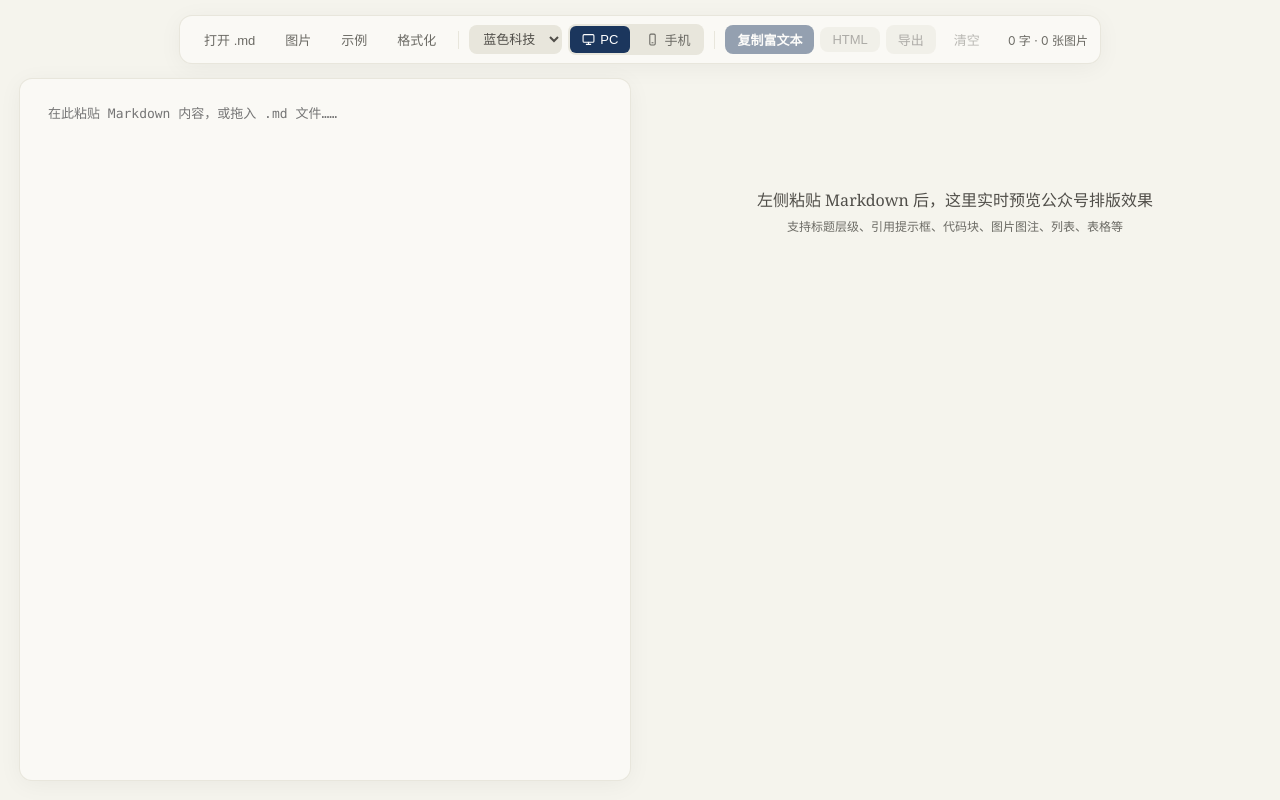
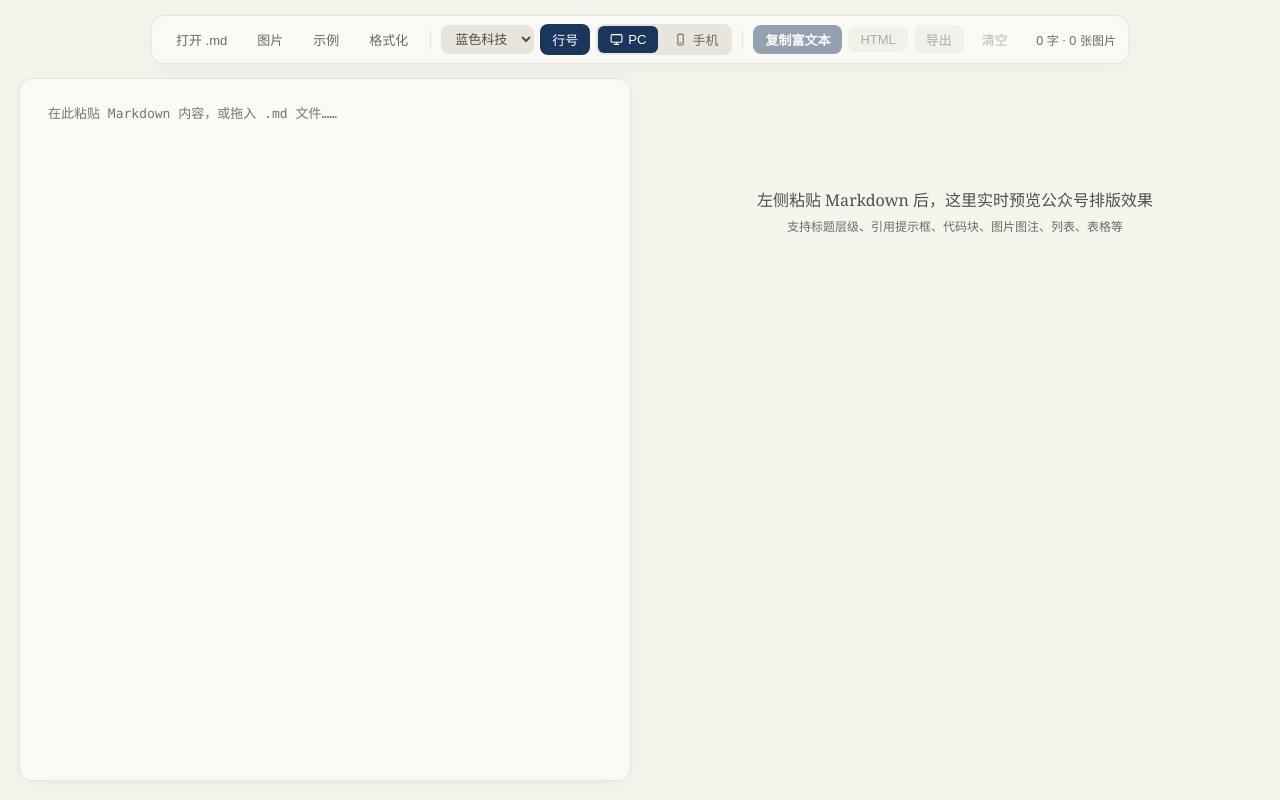
Before and after one commit to Tinywan/tinywan-wechat-format, a Vue app: page / in a window 1280 px wide. Built offline with nearby package versions, Linux system fonts and the light colour scheme.

Commit message:
feat(code): add line numbers support with toolbar toggle

```diff
--- a/src/App.vue
+++ b/src/App.vue
@@ -7,12 +7,14 @@
       :theme-id="themeId"
       :themes="themes"
       :mode="previewMode"
+      :show-line-numbers="showLineNumbers"
       @open-md="editor.openMd()"
       @pick-images="editor.pickImages()"
       @load-sample="loadSample"
       @format-text="formatText"
       @theme-change="onThemeChange"
       @mode-change="onModeChange"
+      @toggle-line-numbers="toggleLineNumbers"
       @copy-rich="copyRich"
       @copy-html="copyHtmlSource"
       @export="exportHtml"
@@ -46,7 +48,7 @@ const editor = ref(null)
 const preview = ref(null)
 const toast = ref(null)
 
-const { markdown, themeId, themes, html, warnings, imageCount, lastImagesInfo, stats, loadMarkdownFile, addImages, clear: clearAll } = useFormatter()
+const { markdown, themeId, themes, showLineNumbers, toggleLineNumbers, html, warnings, imageCount, lastImagesInfo, stats, loadMarkdownFile, addImages, clear: clearAll } = useFormatter()
 
 const statusText = computed(() => `${stats.value.chars} 字 · ${imageCount.value} 张图片`)
 
--- a/src/components/Toolbar.vue
+++ b/src/components/Toolbar.vue
@@ -11,6 +11,14 @@
       <select class="theme-select" :value="themeId" @change="$emit('theme-change', $event.target.value)">
         <option v-for="t in themes" :key="t.id" :value="t.id">{{ t.name }}</option>
       </select>
+      <button
+        class="toggle-btn"
+        :class="{ active: showLineNumbers }"
+        @click="$emit('toggle-line-numbers')"
+        title="代码块行号开关"
+      >
+        行号
+      </button>
       <div class="mode-switch">
         <button :class="{ active: mode === 'pc' }" @click="$emit('mode-change', 'pc')" title="PC 预览">
           <svg width="13" height="13" viewBox="0 0 24 24" fill="none" stroke="currentColor" stroke-width="2" stroke-linecap="round" stroke-linejoin="round"><rect x="2" y="3" width="20" height="14" rx="2"></rect><line x1="8" y1="21" x2="16" y2="21"></line><line x1="12" y1="17" x2="12" y2="21"></line></svg>
@@ -41,6 +49,7 @@ defineProps({
   themeId: { type: String, default: 'blue-tech' },
   themes: { type: Array, default: () => [] },
   mode: { type: String, default: 'pc' },
+  showLineNumbers: { type: Boolean, default: true },
 })
-defineEmits(['open-md', 'pick-images', 'load-sample', 'format-text', 'theme-change', 'mode-change', 'copy-rich', 'copy-html', 'export', 'clear'])
+defineEmits(['open-md', 'pick-images', 'load-sample', 'format-text', 'theme-change', 'mode-change', 'toggle-line-numbers', 'copy-rich', 'copy-html', 'export', 'clear'])
 </script>
--- a/src/composables/useFormatter.js
+++ b/src/composables/useFormatter.js
@@ -5,10 +5,12 @@ import { themes, getTheme, DEFAULT_THEME_ID } from '../core/themes.js'
 
 const DRAFT_KEY = 'md-wechat-formatter:draft'
 const THEME_KEY = 'md-wechat-formatter:theme'
+const LINE_NUMBERS_KEY = 'md-wechat-formatter:line-numbers'
 
 export function useFormatter() {
   const markdown = ref(localStorage.getItem(DRAFT_KEY) || '')
   const themeId = ref(localStorage.getItem(THEME_KEY) || DEFAULT_THEME_ID)
+  const showLineNumbers = ref(localStorage.getItem(LINE_NUMBERS_KEY) !== 'false')
   const html = shallowRef('')
   const warnings = ref([])
   const imageCount = ref(0)
@@ -23,7 +25,12 @@ export function useFormatter() {
 
   let timer = null
   const doRender = () => {
-    const env = { warnings: [], resolveImage: store.resolve, theme: getTheme(themeId.value) }
+    const env = {
+      warnings: [],
+      resolveImage: store.resolve,
+      theme: getTheme(themeId.value),
+      showLineNumbers: showLineNumbers.value,
+    }
     try {
       html.value = markdown.value.trim() ? render(markdown.value, env) : ''
     } catch (e) {
@@ -48,6 +55,16 @@ export function useFormatter() {
     clearTimeout(timer)
     doRender()
   })
+
+  watch(showLineNumbers, (v) => {
+    localStorage.setItem(LINE_NUMBERS_KEY, String(v))
+    clearTimeout(timer)
+    doRender()
+  })
+
+  const toggleLineNumbers = () => {
+    showLineNumbers.value = !showLineNumbers.value
+  }
 
   const refresh = () => {
     clearTimeout(timer)
@@ -80,5 +97,5 @@ export function useFormatter() {
     localStorage.removeItem(DRAFT_KEY)
   }
 
-  return { markdown, themeId, themes, html, warnings, imageCount, lastImagesInfo, stats, loadMarkdownFile, addImages, clear, refresh }
+  return { markdown, themeId, themes, showLineNumbers, toggleLineNumbers, html, warnings, imageCount, lastImagesInfo, stats, loadMarkdownFile, addImages, clear, refresh }
 }
--- a/src/core/render.js
+++ b/src/core/render.js
@@ -196,12 +196,18 @@ rules.fence = (tokens, idx, opts, env) => {
 
   // 首行整行注释 → 主题强调标题行
   const commentColor = t.code.tokens['hljs-comment'].match(/color:(#[0-9a-fA-F]+)/)[1]
+  const showLineNumbers = env.showLineNumbers !== false
+  const digits = Math.max(2, String(lines.length).length)
+  const numWidth = Math.max(18, digits * 8 + 4)
+
   const body = lines
     .map((l, i) => {
-      const style = i === 0 && l.includes(`color:${commentColor}`)
-        ? t.code.titleLine
-        : t.code.line
-      return `<p style="${style}">${l}</p>`
+      const isTitle = i === 0 && l.includes(`color:${commentColor}`)
+      const style = isTitle ? t.code.titleLine : t.code.line
+      const lineNum = showLineNumbers
+        ? `<span style="${t.code.lineNumber}width:${numWidth}px;">${i + 1}</span>`
+        : ''
+      return `<p style="${style}">${lineNum}${l}</p>`
     })
     .join('')
 
--- a/src/core/themes.js
+++ b/src/core/themes.js
@@ -112,6 +112,7 @@ export function buildTheme(p) {
       block: `background:${c.codeBg};border-radius:4px;padding:20px 16px;white-space:nowrap;font-size:13px;line-height:22px;`,
       line: `font-size:13px;line-height:22px;color:${c.codeText};font-family:${MONO};white-space:nowrap;margin:0;`,
       titleLine: `font-size:13px;line-height:22px;color:${p.codeTitleColor};font-weight:bold;font-family:${MONO};white-space:nowrap;margin:0;`,
+      lineNumber: `display:inline-block;text-align:right;margin-right:12px;color:${c.gray};font-family:${MONO};font-size:12px;line-height:22px;user-select:none;`,
       tokens: tokenMap(p.syntax),
     },
 
--- a/src/style.css
+++ b/src/style.css
@@ -112,6 +112,31 @@ body {
 .toolbar .theme-select:focus {
   background: #dfddd0;
   color: #1b365d;
+}
+
+.toolbar button.toggle-btn {
+  display: inline-flex;
+  align-items: center;
+  gap: 4px;
+  padding: 6px 12px;
+  border-radius: 8px;
+  background: #e8e6dc;
+  color: #6b6a64;
+  border: none;
+  font-size: 13px;
+  cursor: pointer;
+  transition: all 0.15s ease;
+}
+
+.toolbar button.toggle-btn:hover:not(:disabled) {
+  background: #dfddd0;
+  color: #1b365d;
+}
+
+.toolbar button.toggle-btn.active {
+  background: #1b365d;
+  color: #fff;
+  font-weight: 500;
 }
 
 .toolbar .mode-switch {
```
Also changed, not shown: test-render.mjs (+3 -0 lines), 1 other file (tests, documents, lock files or other folders).
